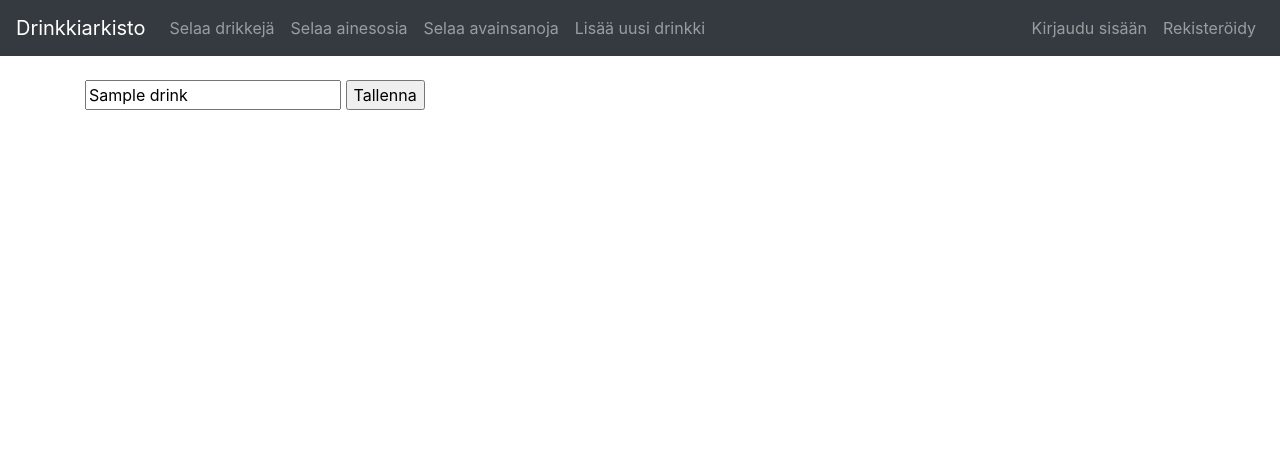
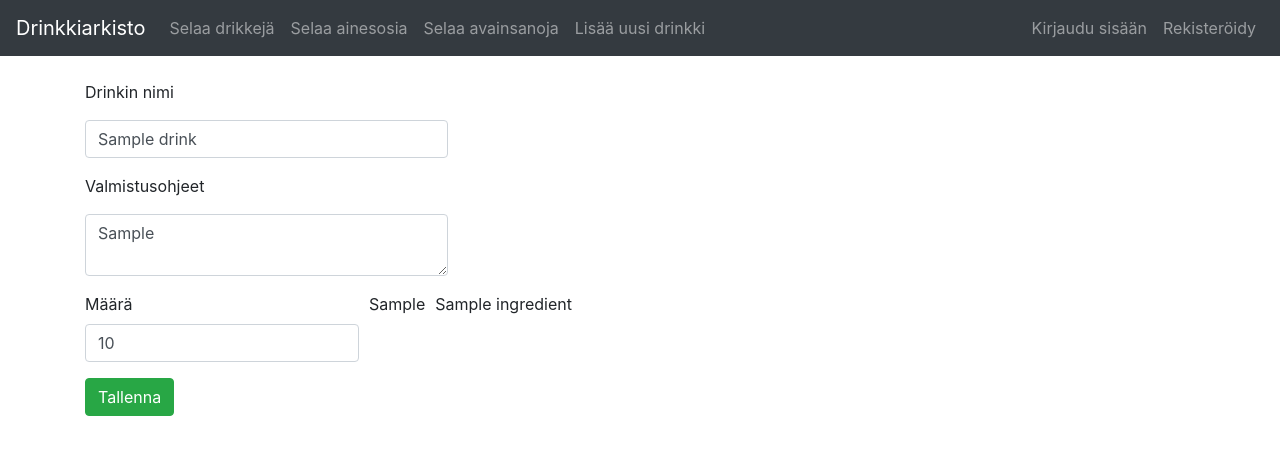
Before and after one commit to vaahtokarkki/drinkkiarkisto, a Flask app: page /drinks/edit/1/ in a window 1280 px wide. Shown: the top 455 px of the page. Run offline with Flask 2, Linux system fonts and the light colour scheme; tables that the repository leaves empty hold one stand-in row (values such as "Sample post"); parts of the project's set-up code (start-up, migrations or seed data) failed here and were passed over; some libraries are stand-ins or nearby versions.

Commit message:
Add insturctions field to Drink and implement some validations

```diff
--- a/application/drinks/forms.py
+++ b/application/drinks/forms.py
@@ -1,10 +1,9 @@
 from flask_wtf import FlaskForm
-from wtforms import StringField, SelectField, SelectMultipleField, HiddenField, IntegerField,validators
+from wtforms import StringField, SelectField, SelectMultipleField, HiddenField, IntegerField,validators, TextAreaField
 from wtforms.widgets import ListWidget, CheckboxInput
 
 from application.ingredients.models import Ingredient
 from application.keywords.models import Keyword
-
 
 class MultiCheckboxField(SelectMultipleField):
     widget			= ListWidget(prefix_label=False)
@@ -12,12 +11,10 @@ class MultiCheckboxField(SelectMultipleField):
 
 class NewDrinkForm(FlaskForm):
     name = StringField("Drinkin nimi")
-
     amount = IntegerField("Määrä")
-    #ingredient = StringField("Ainesosa")
+    instructions = TextAreaField("Valmistusohjeet")
 
     ingredientsAmount = HiddenField(default=0)
-    #ingredientsAmount.default="1"
 
     ingredientsList = Ingredient.query.all()
     ingredientPairs = []
@@ -33,3 +30,7 @@ class NewDrinkForm(FlaskForm):
 
     class Meta:
         csrf = False
+
+class EditDrink(FlaskForm):
+    name = StringField("Drinkin nimi",[validators.Length(min=2,max=20, message=(u'Nimen olatava vähintään 2 merkkiä ja enintään 20 merkkiä pitkä'))])
+    instructions = TextAreaField("Valmistusohjeet")
--- a/application/drinks/models.py
+++ b/application/drinks/models.py
@@ -16,7 +16,8 @@ class Drink(Base):
                            backref=db.backref('keywords_helper', lazy=True, load_on_pending=False))
 
     ingredients = db.relationship('DrinkIngredient', back_populates='drink')
-    name = db.Column(db.String(144), nullable=False)
+    name = db.Column(db.String(50), nullable=False)
+    instructions = db.Column(db.String(250))
 
     def __init__(self, name):
         self.name = name
--- a/application/drinks/views.py
+++ b/application/drinks/views.py
@@ -2,7 +2,7 @@ from application import app, db
 from flask import render_template, request, url_for, redirect
 
 from application.drinks.models import Drink, DrinkIngredient
-from application.drinks.forms import NewDrinkForm
+from application.drinks.forms import NewDrinkForm, EditDrink
 from application.keywords.models import Keyword
 from application.ingredients.models import Ingredient
 
@@ -10,7 +10,6 @@ from application.ingredients.models import Ingredient
 @app.route("/drinks", methods=["GET"])
 def drinks_index():
     return render_template("drinks/list.html", drinks=Drink.query.all())
-
 
 @app.route("/drinks/<drink_id>", methods=["GET"])
 def get_drink(drink_id):
@@ -21,12 +20,27 @@ def get_drink(drink_id):
 def drinks_form():
     return render_template("drinks/new.html", form=NewDrinkForm(), ingredients=Ingredient.query.all(), keywords=Keyword.query.all())
 
-
 @app.route("/drinks/", methods=["POST"])
 def drinks_create():
     form = NewDrinkForm(request.form)
 
-    d = Drink(form.name.data)
+    valid = True
+    name = form.name.data
+    instructions = form.instructions.data
+
+    if len(name) < 2 or len(name) > 20:
+        form.name.errors.append("Nimen oltava vähintään 2 merkkiä ja enintään 20 merkkiä ptkä")
+        valid = False
+
+    if len(instructions) > 200:
+        form.instructions.errors.append("Ohje saa olla enintään 200 merkkiä pitkä")
+        valid = False
+
+    if not valid:
+        return render_template("drinks/new.html", form=form, ingredients=Ingredient.query.all(), keywords=Keyword.query.all())
+
+    d = Drink(name)
+    d.instructions = instructions
     ingredientAmount = int(form.ingredientsAmount.data)
 
     for i in range(0, ingredientAmount+1):
@@ -58,13 +72,37 @@ def drinks_create():
 @app.route("/drinks/edit/<drink_id>/", methods=["GET"])
 def drinks_edit(drink_id):
     d = Drink.query.get(drink_id)
-    return render_template("drinks/edit.html", drink=d)
+    form = EditDrink()
+    form.name.data = d.name
+    form.instructions.data = d.instructions
+    return render_template("drinks/edit.html", drink=d, form=form)
 
 
 @app.route("/drinks/edit/<drink_id>/", methods=["POST"])
 def drinks_save_edit(drink_id):
+    form = EditDrink(request.form)
     d = Drink.query.get(drink_id)
-    d.name = request.form.get("name")
+
+    valid = True
+    name = form.name.data
+    instructions = form.instructions.data
+
+    if len(name) < 2 or len(name) > 20:
+        form.name.errors.append("Nimen oltava vähintään 2 merkkiä ja enintään 20 merkkiä ptkä")
+        valid = False
+
+    if len(instructions) > 200:
+        form.instructions.errors.append("Ohje saa olla enintään 200 merkkiä pitkä")
+        valid = False
+
+    if not valid:
+        return render_template("drinks/edit.html", form=form, drink=d)
+
+
+    d.name = form.name.data
+    d.instructions = form.instructions.data
+
+    #TODO: Save ingredient changes
 
     db.session().commit()
     return redirect(url_for("drinks_index"))
--- a/application/templates/drinks/edit.html
+++ b/application/templates/drinks/edit.html
@@ -2,7 +2,60 @@
 
 {% block body %}
 <form method="POST" action="{{ url_for('drinks_save_edit', drink_id=drink.id) }}">
-  <input type="text" name="name" value="{{drink.name}}"/>
-  <input type="submit" value="Tallenna"/>
+  <div class="form-row">
+    <div class="form-group col-md-4">
+      <label for="name">{{form.name.label}}</label>
+      {{form.name(class_="form-control")}}
+    </div>
+  </div>
+  {% if form.name.errors|length > 0 %}
+  <div class="form-row">
+    <div class="alert alert-danger col-md-4">
+      <ul>
+        {% for error in form.name.errors %}
+        <li>{{ error }}</li>
+        {% endfor %}
+      </ul>
+    </div>
+  </div>
+  {% endif %}
+
+  <div class="form-row">
+    <div class="form-group col-md-4">
+      <label for="name">{{form.instructions.label}}</label>
+      {{form.instructions(class_="form-control")}}
+    </div>
+  </div>
+  {% if form.instructions.errors|length > 0 %}
+  <div class="form-row">
+    <div class="alert alert-danger col-md-4">
+      <ul>
+        {% for error in form.instructions.errors %}
+        <li>{{ error }}</li>
+        {% endfor %}
+      </ul>
+    </div>
+  </div>
+  {% endif %}
+
+  {% if drink.ingredients|length > 0 %}
+  {% for i in drink.ingredients %}
+  <div class="form-row">
+    <div class="form-group col-xs-2">
+      <label for="amount">Määrä</label>
+      <input class="form-control" value="{{i.amount}}">
+    </div>
+    <div class="form-group col-xs-2">
+      {{i.ingredient.unit}}
+    </div>
+    <div class="form-group col-xs-5">
+      {{i.ingredient.name}}
+    </div>
+  </div>
+  {% endfor %}
+  {% endif %}
+
+
+  <input type="submit" value="Tallenna" class="btn btn-success" />
 </form>
 {% endblock %}
```
Also changed, not shown: application/templates/drinks/drink.html (+7 -4 lines), application/templates/drinks/new.html (+18 -0 lines).
